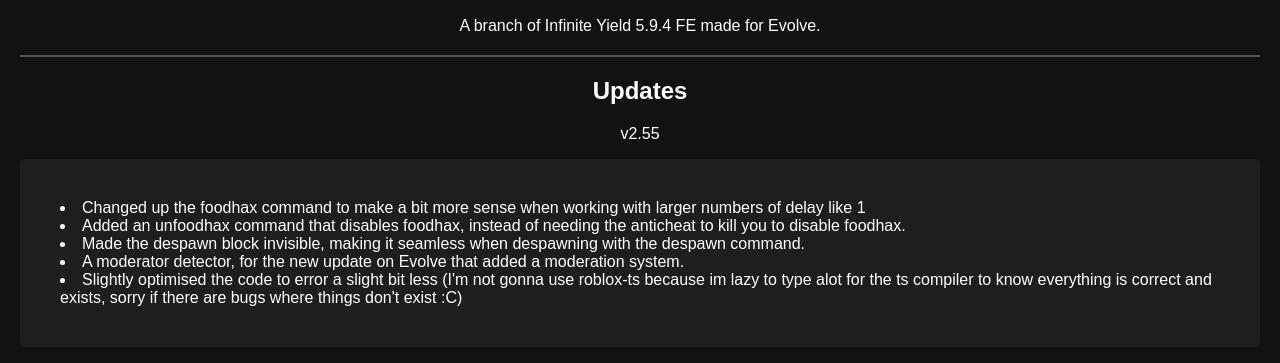
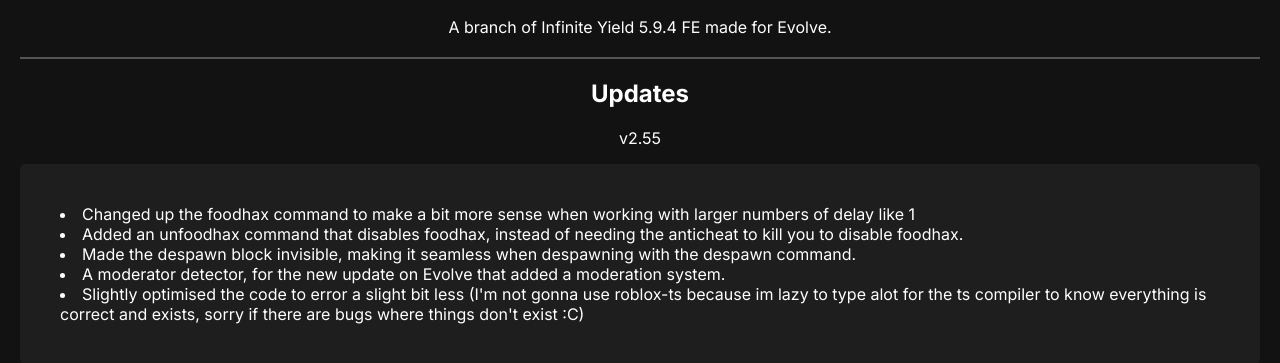
Before and after one commit to infyiffevolve/infyiffevolve.github.io, a plain HTML site: page index.html in a window 1280 px wide. Shown: the part 565-928 px from the top of the page. Drawn offline with Linux system fonts and the light colour scheme.

Commit message:
Update index.html

```diff
--- a/index.html
+++ b/index.html
@@ -2,13 +2,16 @@
 <html lang="en">
 
 <head>
+    <link rel="preconnect" href="https://fonts.googleapis.com">
+    <link rel="preconnect" href="https://fonts.gstatic.com" crossorigin>
+    <link href="https://fonts.googleapis.com/css2?family=Inter:wght@100..900&display=swap" rel="stylesheet">
     <meta charset="UTF-8">
     <meta name="viewport" content="width=device-width, initial-scale=1.0">
     <title>Infinite Yield [Evolve Edition]</title>
     <style>
         body {
             margin: 0;
-            font-family: Arial, sans-serif;
+            font-family: "Inter", sans-serif;
             background-color: #121212;
             color: #ffffff;
         }
@@ -24,6 +27,7 @@
 
         .logo {
             height: 50px;
+            cursor: pointer;
         }
 
         .nav-items {
```
